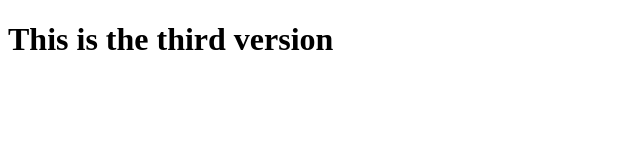
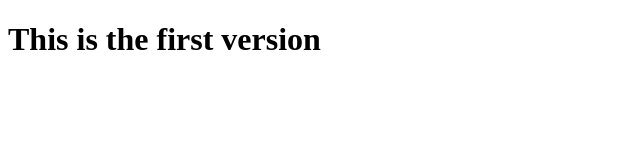
Before and after one commit to Javabysheetal/My_repo, a plain HTML site: page index.html in a window 1280 px wide. Shown: the full height of the page, 0-640 px from the left. Drawn offline with Linux system fonts and the light colour scheme.

Commit message:
Day1 file created

```diff
--- a/index.html
+++ b/index.html
@@ -6,6 +6,6 @@
     <title>Document</title>
 </head>
 <body>
-   <h1>This is the third version</h1>
+   <h1>This is the first version</h1>
 </body>
 </html>
```
Also changed, not shown: Day1.txt (added).
